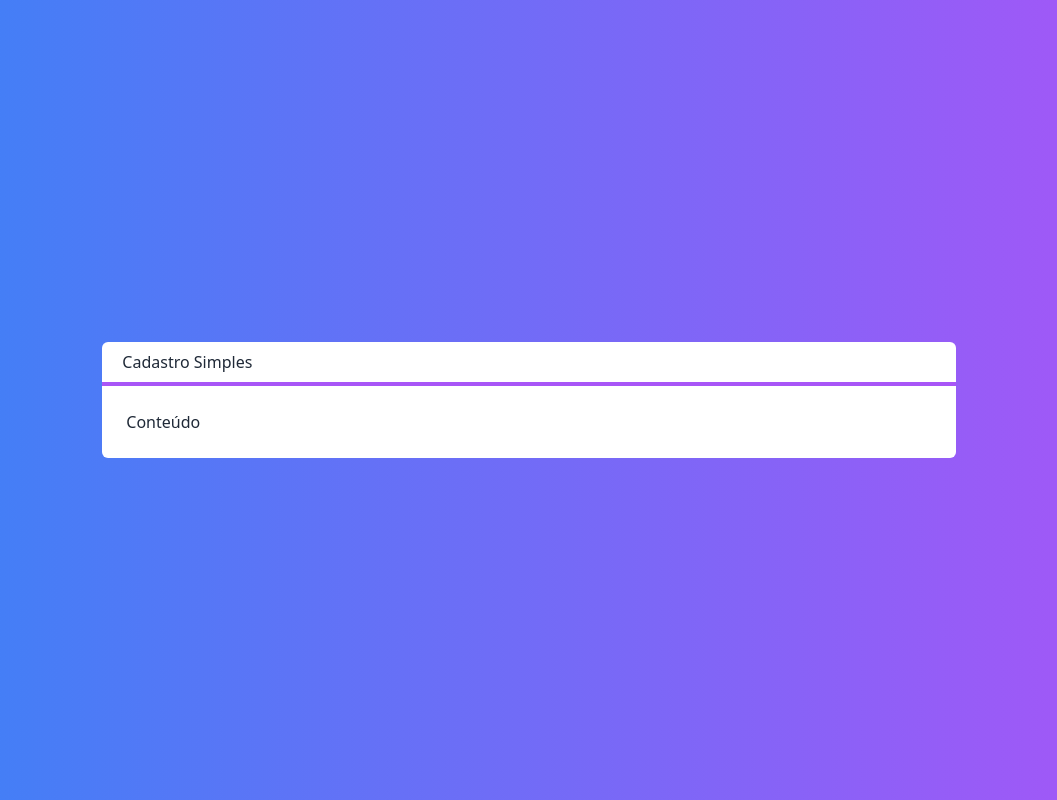
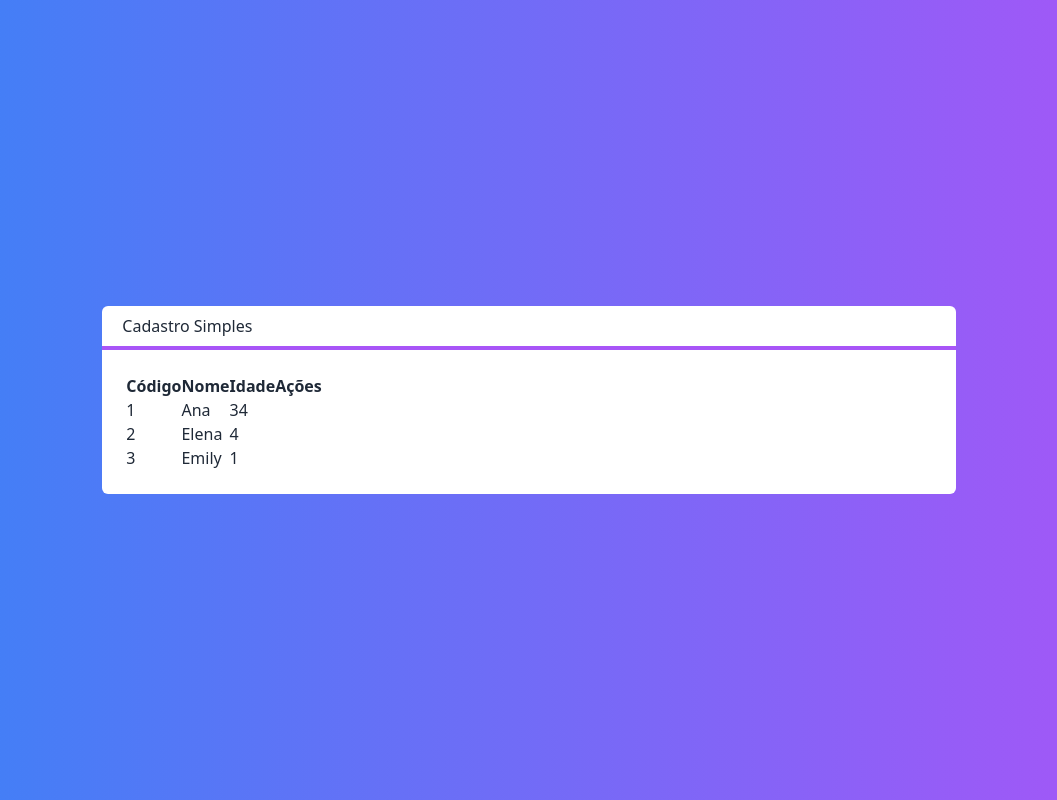
Before and after one commit to mauraodev/next-crud, a Next.js app: page / in a window 1280 px wide. Shown: the whole page, without its empty margins (111-1168 px from the left). Built offline with nearby package versions, Linux system fonts and the light colour scheme.

Commit message:
componente tabela com cabeçalho e dados

```diff
--- /dev/null
+++ b/src/components/Tabela.tsx
@@ -0,0 +1,37 @@
+import Cliente from "@/core/Cliente";
+
+interface TabelaProps {
+  clientes: Cliente[];
+}
+
+export default function Tabela(props: TabelaProps) {
+  function renderizarCabecalho() {
+    return (
+      <tr>
+        <th>Código</th>
+        <th>Nome</th>
+        <th>Idade</th>
+        <th>Ações</th>
+      </tr>
+    );
+  }
+
+  function renderizarDados() {
+    return props.clientes?.map((cliente, index) => {
+      return (
+        <tr key={cliente.id}>
+          <td>{cliente.id}</td>
+          <td>{cliente.nome}</td>
+          <td>{cliente.idade}</td>
+        </tr>
+      );
+    });
+  }
+
+  return (
+    <table>
+      <thead>{renderizarCabecalho()}</thead>
+      <tbody>{renderizarDados()}</tbody>
+    </table>
+  );
+}
--- a/src/pages/index.tsx
+++ b/src/pages/index.tsx
@@ -3,14 +3,22 @@
 import { Inter } from "@next/font/google";
 import styles from "@/styles/Home.module.css";
 import Layout from "@/components/Layouts";
+import Tabela from "@/components/Tabela";
+import Cliente from "@/core/Cliente";
 
 const inter = Inter({ subsets: ["latin"] });
 
 export default function Home() {
+  const clientes = [
+    new Cliente('Ana', 34, '1'),
+    new Cliente('Elena', 4, '2'),
+    new Cliente('Emily', 1, '3'),
+  ]
+
   return (
     <div className={`flex justify-center items-center h-screen bg-gradient-to-r from-blue-500 to-purple-500 text-white`}>
       <Layout titulo="Cadastro Simples">
-        <span>Conteúdo</span>
+        <Tabela clientes={clientes}></Tabela>
       </Layout>
     </div>
   );
```
